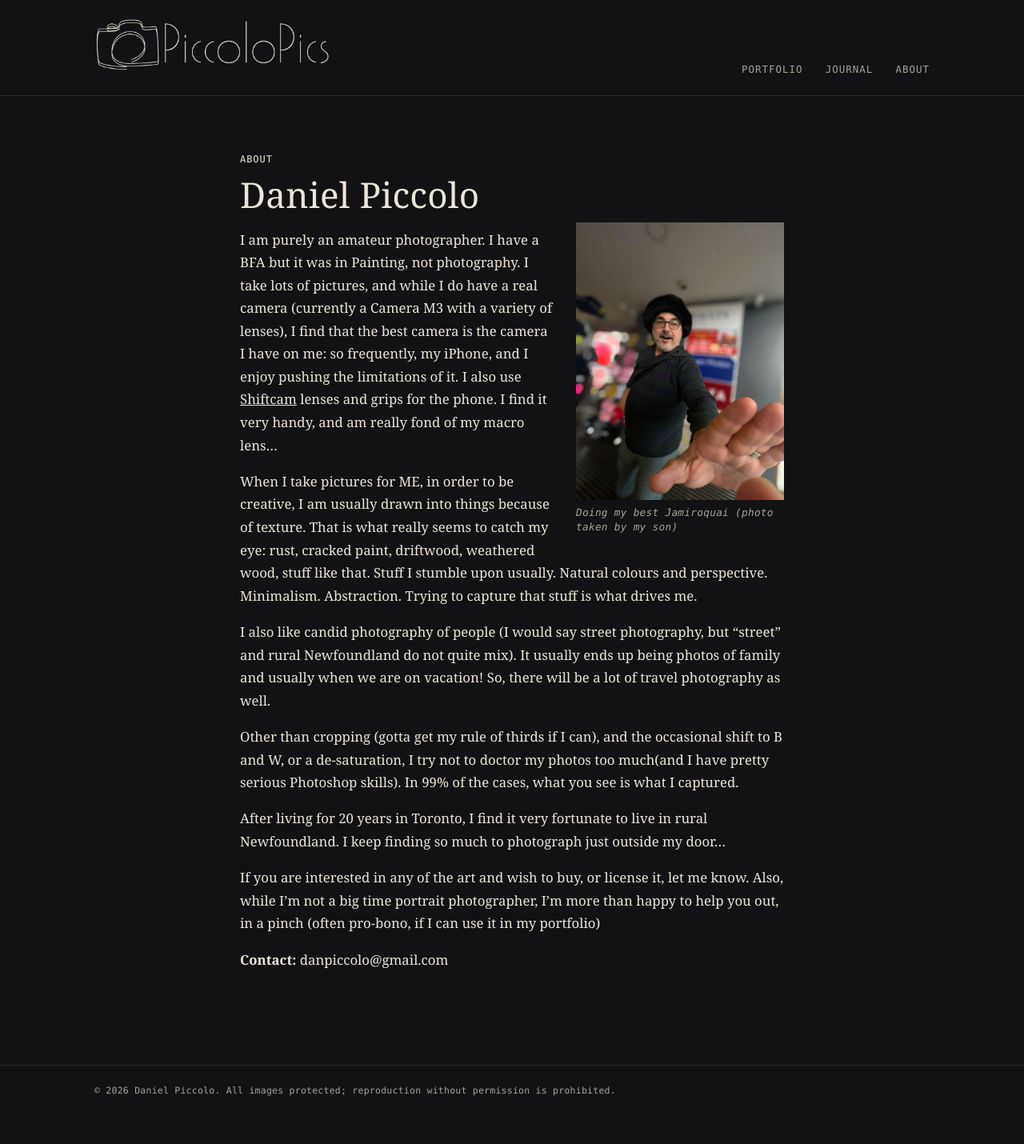
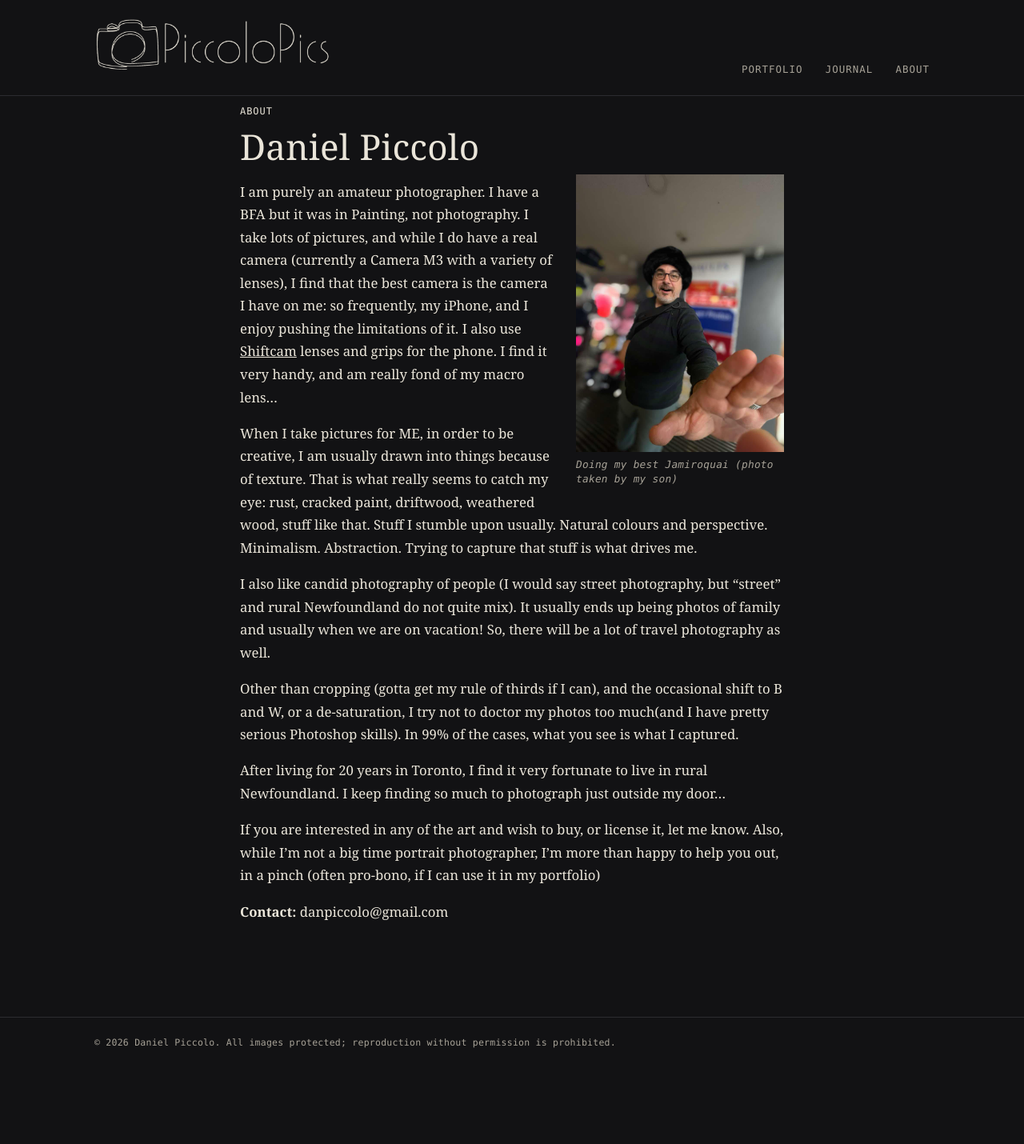
Before and after one commit to moosepic/portfolio, a Jekyll site: the page built from about.md, in a window 1280 px wide. Shown: the whole page at 80% size. Built offline with Jekyll 4.4.1, drawn with Linux system fonts in a browser that asks for light colours; after the commit the page ends 1370 px from its top, so only the background shows below that.

Commit message:
about layout tweak

```diff
--- a/assets/css/main.css
+++ b/assets/css/main.css
@@ -322,7 +322,7 @@ h1 { font-size: clamp(2rem, 4vw, 2.75rem); margin: 8px 0 6px; }
    About
 ------------------------------------------------------------------*/
 .about {
-  padding: 60px 0 100px;
+  padding: 0px 0 100px;
 }
 .about::after {
   content: "";
```
